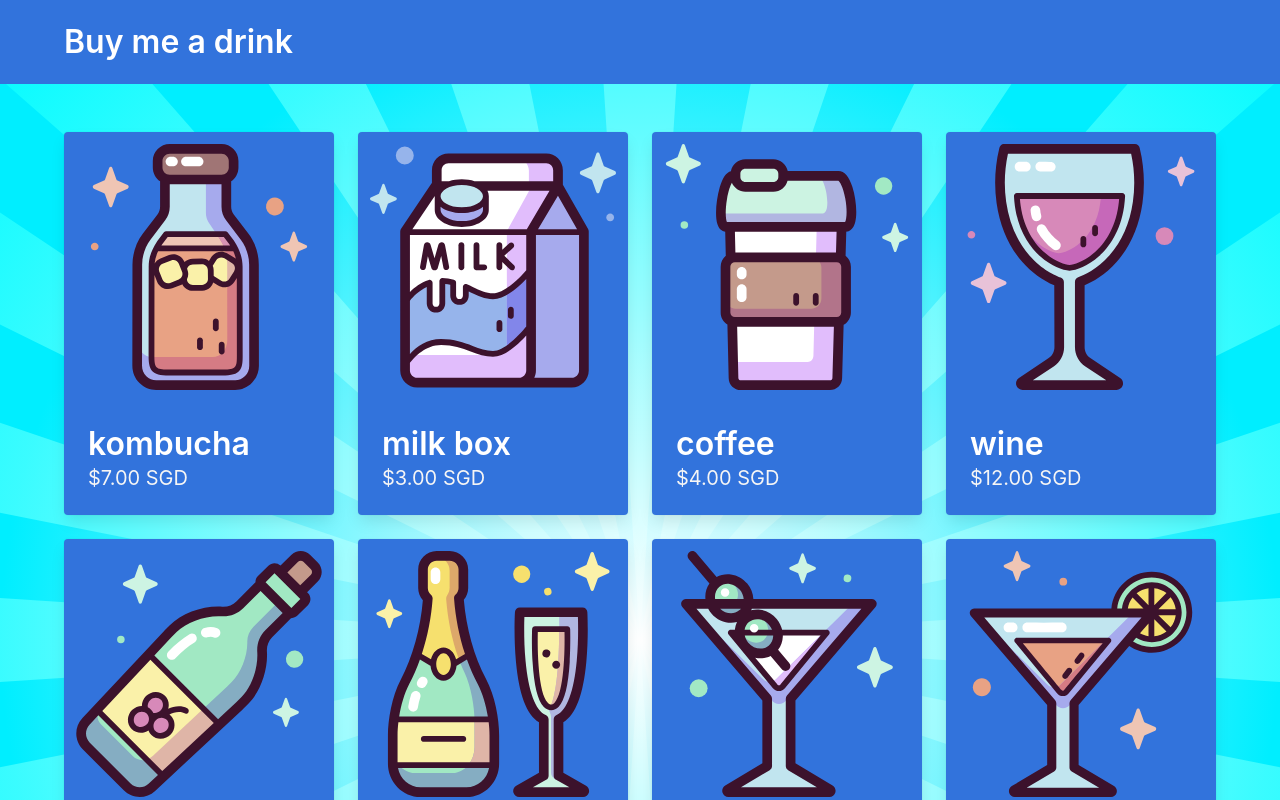
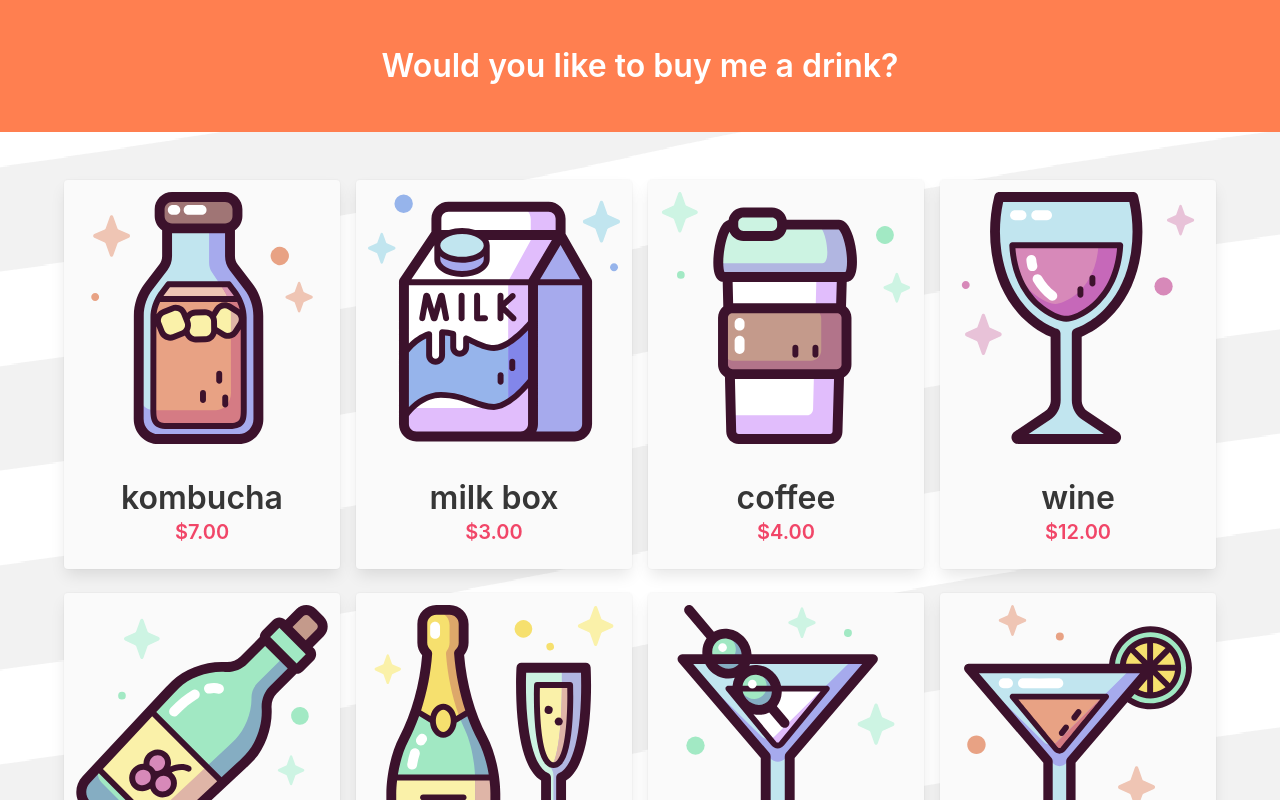
Before and after one commit to acusset/reactmeadr.ink, a React (Create React App) app: page / in a window 1280 px wide. Shown: the top 800 px of the page. Built offline with nearby package versions, Linux system fonts and the light colour scheme.

Commit message:
Change style

```diff
--- a/public/index.html
+++ b/public/index.html
@@ -2,14 +2,13 @@
 <html lang="en">
   <head>
     <meta charset="utf-8" />
-    <link rel="icon" href="%PUBLIC_URL%/favicon.ico" />
+    <link rel="icon" href="%PUBLIC_URL%/images/drinks/030-beer.svg" />
     <meta name="viewport" content="width=device-width, initial-scale=1" />
     <meta name="theme-color" content="#000000" />
     <meta
       name="description"
       content="Web site created using create-react-app"
     />
-    <link rel="apple-touch-icon" href="%PUBLIC_URL%/logo192.png" />
     <!--
       manifest.json provides metadata used when your web app is installed on a
       user's mobile device or desktop. See https://developers.google.com/web/fundamentals/web-app-manifest/
@@ -24,14 +23,16 @@
       work correctly both with client-side routing and a non-root public URL.
       Learn how to configure a non-root public URL by running `npm run build`.
     -->
-    <title>React App</title>
+    <title>Buy me a dr.ink</title>
   </head>
   <body>
     <noscript>You need to enable JavaScript to run this app.</noscript>
-    <section class="hero is-link is-small">
+    <section class="hero">
       <div class="hero-body">
         <div class="container">
-          <h1 class="title">Buy me a drink</h1>
+          <h1 class="title has-text-white has-text-centered">
+            Would you like to buy me a drink?
+          </h1>
         </div>
       </div>
     </section>
--- a/src/Domain/Product/Component/ProductCard.tsx
+++ b/src/Domain/Product/Component/ProductCard.tsx
@@ -4,7 +4,7 @@ import Product from "../Class/Product";
 class ProductCard extends React.Component<Product> {
   render() {
     return (
-      <div className="card has-background-link">
+      <div className="card has-background-white-bis">
         <div className="card-image">
           <figure className="image is-square">
             <img
@@ -15,8 +15,10 @@ class ProductCard extends React.Component<Product> {
           </figure>
         </div>
         <div className="card-content">
-          <p className="title has-text-white">{this.props.name}</p>
-          <p className="subtitle has-text-white-ter">${(this.props.price / 100).toFixed(2)} SGD</p>
+          <p className="title has-text-grey-darker has-text-centered is-size-5-mobile">{this.props.name}</p>
+          <p className="subtitle has-text-danger has-text-weight-semibold has-text-centered is-size-6-mobile">
+            ${(this.props.price / 100).toFixed(2)}
+          </p>
         </div>
       </div>
     );
--- a/src/Domain/Product/Component/ProductRow.tsx
+++ b/src/Domain/Product/Component/ProductRow.tsx
@@ -5,7 +5,10 @@ import ProductCard from "./ProductCard";
 class ProductRow extends React.Component<{ drinks: Product[] }> {
   list = this.props.drinks.map((product) => {
     return (
-      <div className="column is-3">
+      <div
+        key={product.imageUri}
+        className="column is-half-mobile is-one-quarter-desktop"
+      >
         <ProductCard
           name={product.name}
           price={product.price}
@@ -17,7 +20,11 @@ class ProductRow extends React.Component<{ drinks: Product[] }> {
   });
 
   render() {
-    return <div className="columns">{this.list}</div>;
+    return (
+      <div className="columns is-variable is-1-mobile is-2-desktop is-mobile">
+        {this.list}
+      </div>
+    );
   }
 }
 
--- a/src/index.css
+++ b/src/index.css
@@ -1,8 +1,12 @@
 html {
-  background-image: url('./background.svg');
+  background-image: url("./background.svg");
   background-repeat: no-repeat;
   background-attachment: fixed;
   background-size: cover;
   background-position: center center;
   height: 100%;
 }
+
+.hero {
+  background-color: coral;
+}
```
Also changed, not shown: public/manifest.json, src/background.svg.
